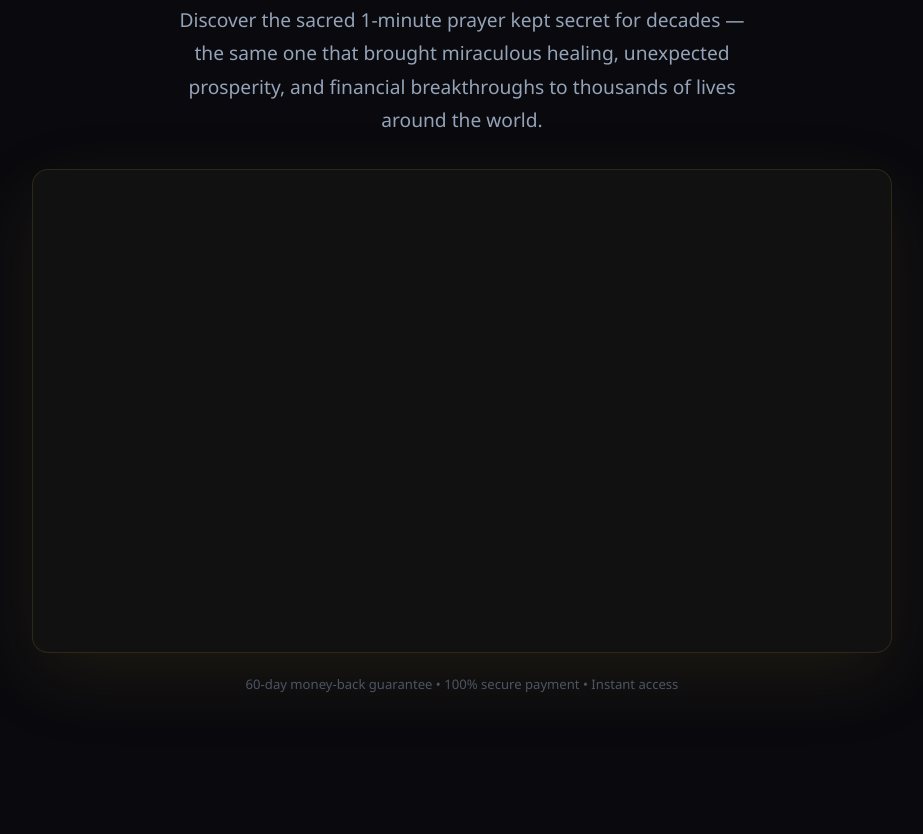
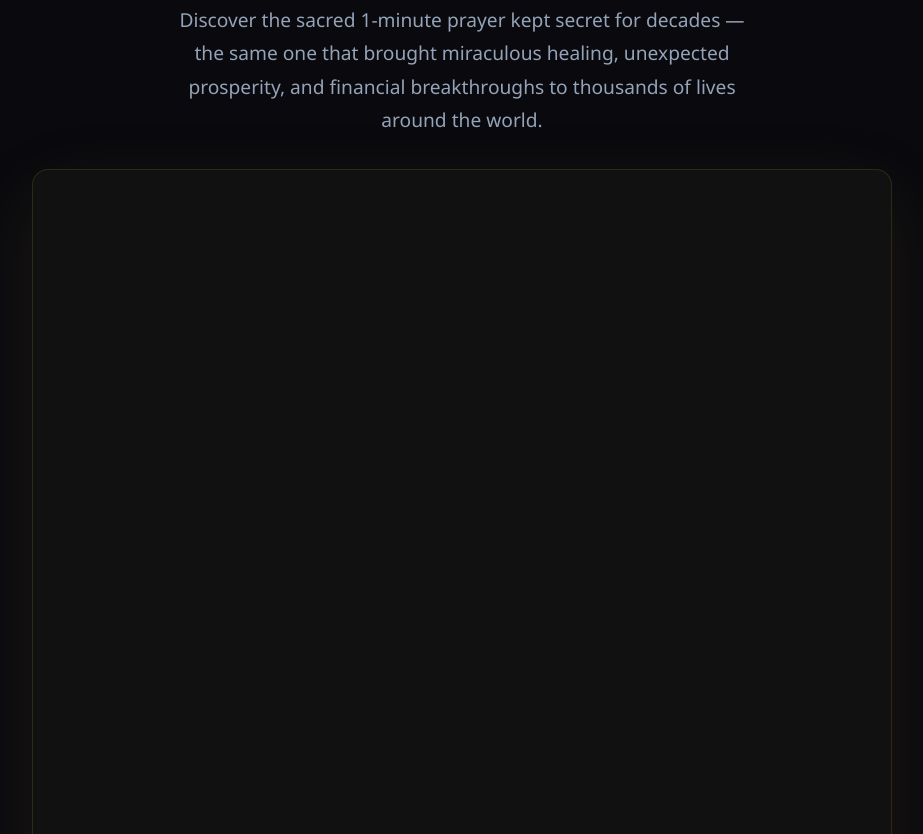
Before and after one commit to Munix26/teste-1, a website built with Vite: page index.html in a window 1280 px wide. Shown: the part 375-1209 px from the top of the page, without its empty margins (178-1101 px from the left). Built offline with nearby package versions, Linux system fonts and the light colour scheme.

Commit message:
Make video container full‑viewport for vertical immersive experience and update checkout link

```diff
--- a/index.html
+++ b/index.html
@@ -76,15 +76,26 @@
     }
 
     .video-wrap {
+      position: relative;
+      width: 100vw;
+      height: 100vh; /* fill viewport for immersive view */
+      max-width: 100%;
+      margin: 0 auto 40px; /* vertical gap below only */
+      border-radius: 0;
+      overflow: hidden;
+      border: none;
+      box-shadow: none;
+      background: #000;
+      /* portrait video is centered automatically due to height:100vh */
+    }
+
+    .video-wrap iframe,
+    .video-wrap vturb-smartplayer {
+      position: absolute;
+      top: 0;
+      left: 0;
       width: 100%;
-      max-width: 100%;
-      margin: 8px auto;
-      border-radius: 16px;
-      overflow: hidden;
-      border: 1px solid rgba(212, 175, 55, 0.15);
-      box-shadow: 0 24px 80px rgba(212, 175, 55, 0.1);
-      background: #111;
-      aspect-ratio: 16/9;
+      height: 100%;
     }
 
     /* CTA button hidden by default */
@@ -285,7 +296,7 @@
       </script>
     </div>
 
-    <a href="#" class="cta">
+    <a href="https://pay.hotmart.com/R103725733F" class="cta" target="_blank" rel="noopener noreferrer">
       Yes! I Want Padre Pio's Sacred Lent — Only $37 <span class="cta-arrow">→</span>
     </a>
 
```
